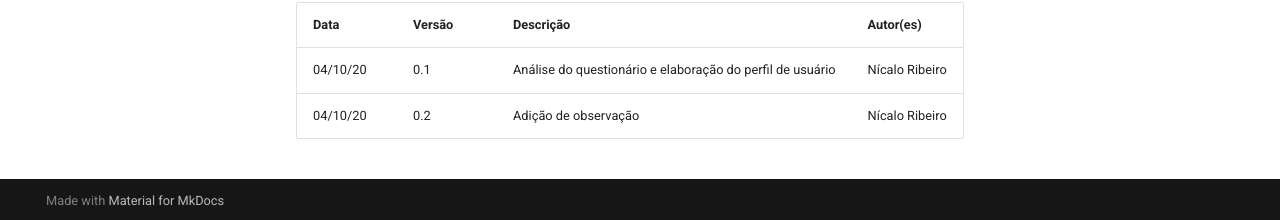
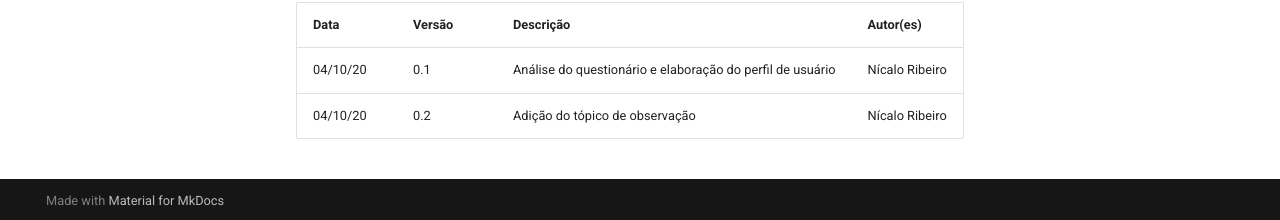
Before and after one commit to Gustavo-Nogueira/2020.1-Estagiarios.com, an MkDocs documentation site: the page built from docs/perfil_usuario/perfil.md, in a window 1280 px wide and 1286 px high. Shown: the part 1063-1283 px from the top of the window. Built offline with MkDocs 1.6.1 and Material for MkDocs 9.7.7, drawn with Linux system fonts in a browser that asks for light colours.

Commit message:
Pequenos ajustes

```diff
--- a/docs/perfil_usuario/perfil.md
+++ b/docs/perfil_usuario/perfil.md
@@ -23,4 +23,4 @@ Apesar da maior parte das respostas do questionários terem sido feitas por estu
 | Data     | Versão | Descrição                             | Autor(es)        |
 | -------- | ------ | ------------------------------------- | ---------------- |
 | 04/10/20 | 0.1    | Análise do questionário e elaboração do perfil de usuário  | Nícalo Ribeiro |
-| 04/10/20 | 0.2    | Adição de observação  | Nícalo Ribeiro |
+| 04/10/20 | 0.2    | Adição do tópico de observação  | Nícalo Ribeiro |
```
Also changed, not shown: docs/perfil_usuario/questionario.md (+1 -0 lines).
